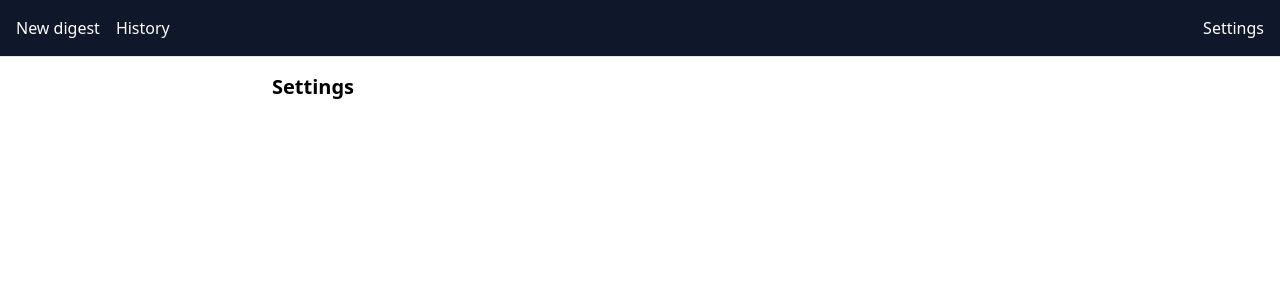
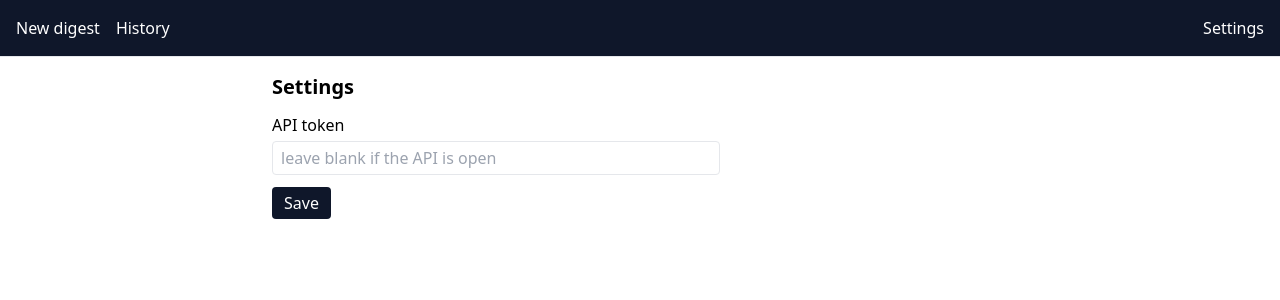
Before and after one commit to behradkhodayar/repodify, a React (Vite) app in the folder web/: page /app/settings in a window 1280 px wide. Shown: the top 300 px of the page. Built offline with nearby package versions, Linux system fonts and the light colour scheme.

Commit message:
Add settings screen for the API token

```diff
--- a/web/src/routes/Settings.tsx
+++ b/web/src/routes/Settings.tsx
@@ -1,3 +1,28 @@
+import { useState } from 'react'
+import { useToken } from '../lib/useToken'
+
 export function Settings() {
-  return <h1 className="text-xl font-semibold">Settings</h1>
+  const { token, setToken } = useToken()
+  const [value, setValue] = useState(token)
+  return (
+    <div className="space-y-3 max-w-md">
+      <h1 className="text-xl font-semibold">Settings</h1>
+      <label className="block">
+        API token
+        <input
+          className="border rounded px-2 py-1 w-full mt-1"
+          aria-label="API token"
+          value={value}
+          onChange={(e) => setValue(e.target.value)}
+          placeholder="leave blank if the API is open"
+        />
+      </label>
+      <button
+        className="bg-slate-900 text-white rounded px-3 py-1"
+        onClick={() => setToken(value)}
+      >
+        Save
+      </button>
+    </div>
+  )
 }
```
Also changed, not shown: 1 other file (tests, documents, lock files or other folders).
